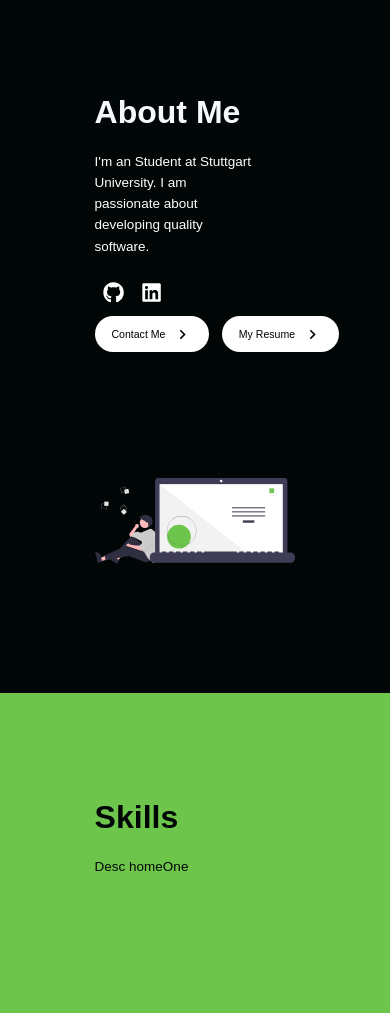
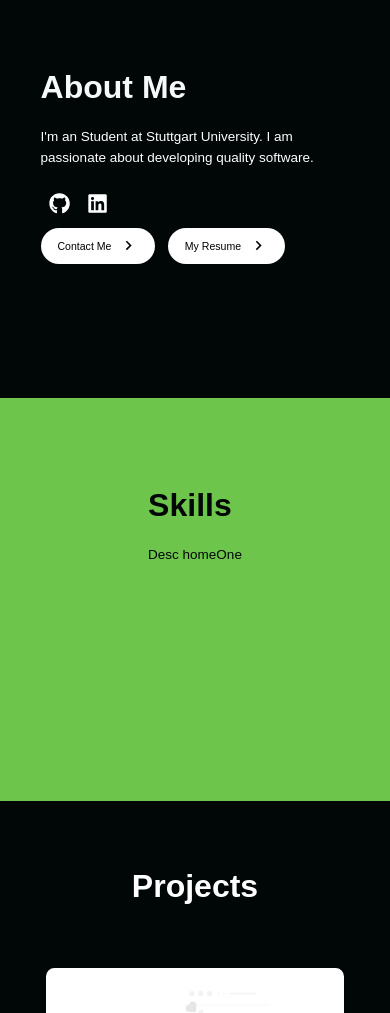
Before and after one commit to h-waldschmidt/website, a React (Create React App) app: page / in a window 390 px wide. Shown: the part 554-1567 px from the top of the page. Built offline with nearby package versions, Linux system fonts and the light colour scheme; a web font is replaced by a local one.

Commit message:
made mobile site prettier

```diff
--- a/src/components/HeroSection/HeroElements.js
+++ b/src/components/HeroSection/HeroElements.js
@@ -52,6 +52,9 @@ export const HeroContent = styled.div`
     display: flex;
     flex-direction: column;
     align-items: center;
+    @media screen and (max-width: 480px){
+        padding: 0;
+    }
 `;
 
 export const HeroH1 = styled.h1`
--- a/src/components/InfoSection/InfoElements.js
+++ b/src/components/InfoSection/InfoElements.js
@@ -9,6 +9,7 @@ export const InfoContainer = styled.div`
     @media screen and (max-width: 768px){
         padding:75px 0;
     }
+
 `;
 
 export const InfoWrapper = styled.div`
@@ -20,6 +21,11 @@ export const InfoWrapper = styled.div`
     margin-left: auto;
     padding: 0 2.5vh;
     justify-content: center;
+    @media screen and (max-width: 480px){
+        width: 90%;
+        height: 30vh;
+    }
+
 `;
 
 export const InfoRow = styled.div`
@@ -37,6 +43,9 @@ export const Column1 = styled.div`
     margin-bottom: 15px;
     padding: 0 15px;
     grid-area: col1;
+    @media screen and (max-width: 480px){
+        padding:0;
+    }
 `;
 
 export const Column2 = styled.div`
@@ -49,6 +58,10 @@ export const TextWrapper = styled.div`
     max-width: 80%;
     padding-top: 0;
     padding-bottom: 60px;
+
+    @media screen and (max-width: 480px){
+        max-width: 100%;
+    }
 `;
 
 export const TopLine = styled.p`
@@ -85,7 +98,6 @@ export const BtnWrap = styled.div`
     display:flex;
     justify-content: flex-start;
    // margin-left:12.5%;
-
 `;
 
 export const ImgWrap = styled.div`
@@ -93,6 +105,9 @@ export const ImgWrap = styled.div`
     height: 100%;
     @media screen and (max-width:834px){
         max-width: 100%;
+    }
+    @media screen and (max-width: 480px){
+        display:none;
     }
 `;
 
@@ -117,6 +132,9 @@ export const SocialIcons = styled.div`
     display: center;
     align-items: center;
     width: 240px;
+    @media screen and (max-width: 480px){
+        width: 100%;
+    }
 `;
 
 export const SocialIconLink = styled.a`
```
